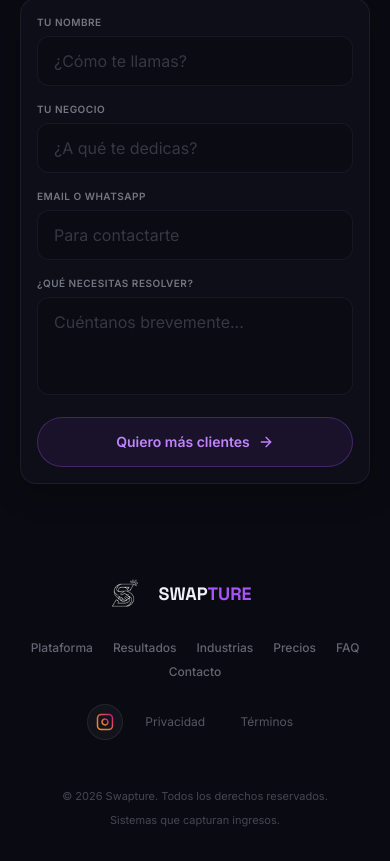
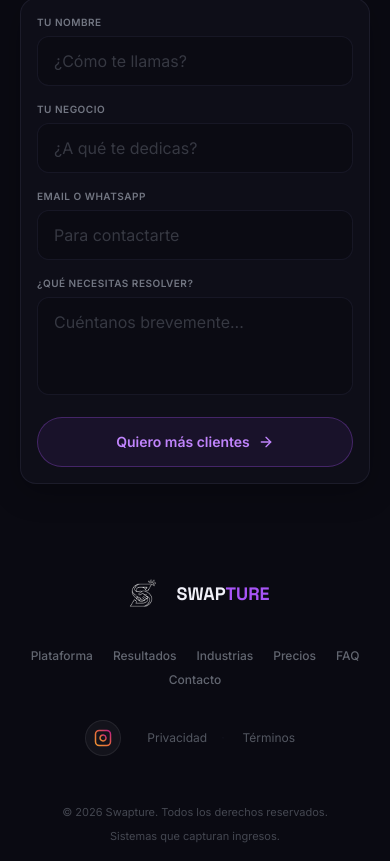
Before and after one commit to AaronC17/swapture, a Next.js app: page / in a window 390 px wide. Shown: the part 7030-7891 px from the top of the page. Built offline with nearby package versions, Linux system fonts and the light colour scheme.

Commit message:
Landing: footer centrado con espaciado uniforme

```diff
--- a/src/components/Footer.tsx
+++ b/src/components/Footer.tsx
@@ -13,10 +13,10 @@ export default function Footer() {
   return (
     <footer className="relative">
       <div className="max-w-6xl mx-auto px-5 sm:px-6 py-8 sm:py-10">
-        {/* Main row — all horizontal */}
-        <div className="flex flex-col md:flex-row items-center justify-center md:justify-between gap-6 sm:gap-8">
+        {/* Main row — centered */}
+        <div className="flex flex-col items-center gap-8">
           {/* Brand */}
-          <div className="flex items-center justify-start md:justify-center gap-3 -ml-9 md:ml-0">
+          <div className="flex items-center justify-center gap-3">
             <div className="relative flex items-center justify-center w-11 h-11 overflow-hidden">
               <Image src="/logotipo.png" alt="Swapture" fill sizes="44px" className="object-contain mix-blend-screen" />
             </div>
@@ -39,7 +39,7 @@ export default function Footer() {
           </nav>
 
           {/* Legal + Instagram */}
-          <div className="flex items-center gap-4 sm:gap-5 shrink-0">
+          <div className="flex items-center gap-5 shrink-0">
             <a
               href="https://www.instagram.com/swapture.cr/"
               target="_blank"
```
